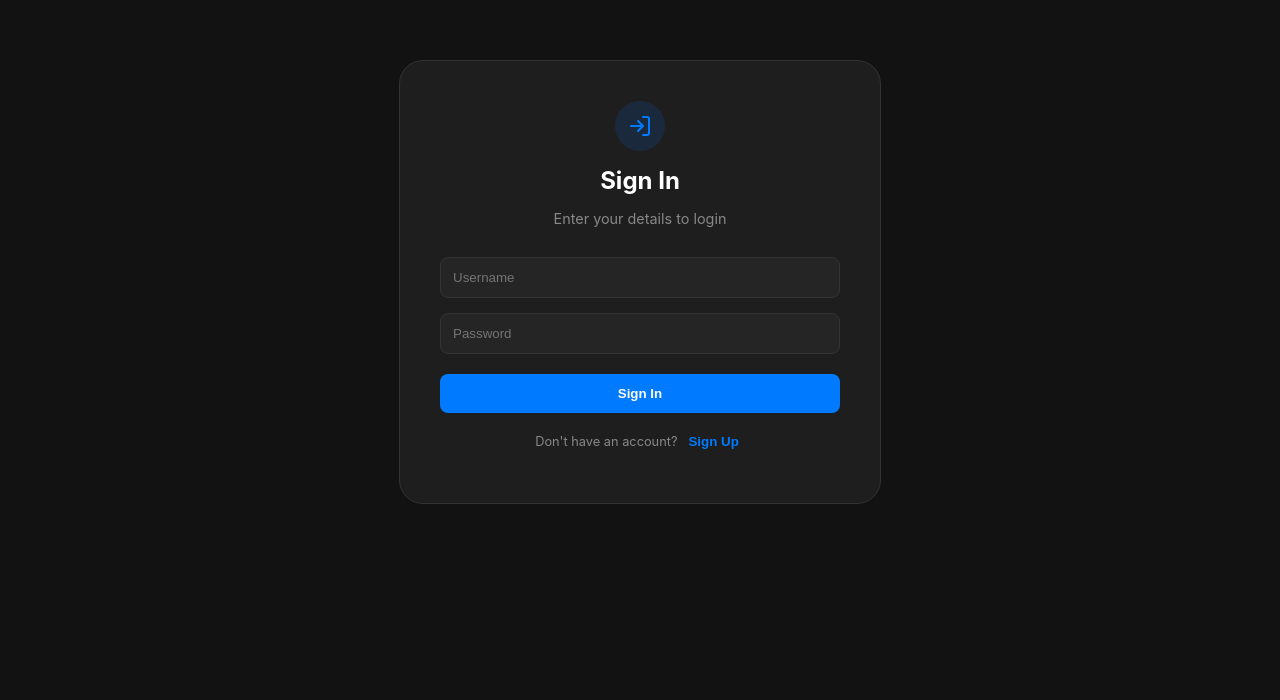
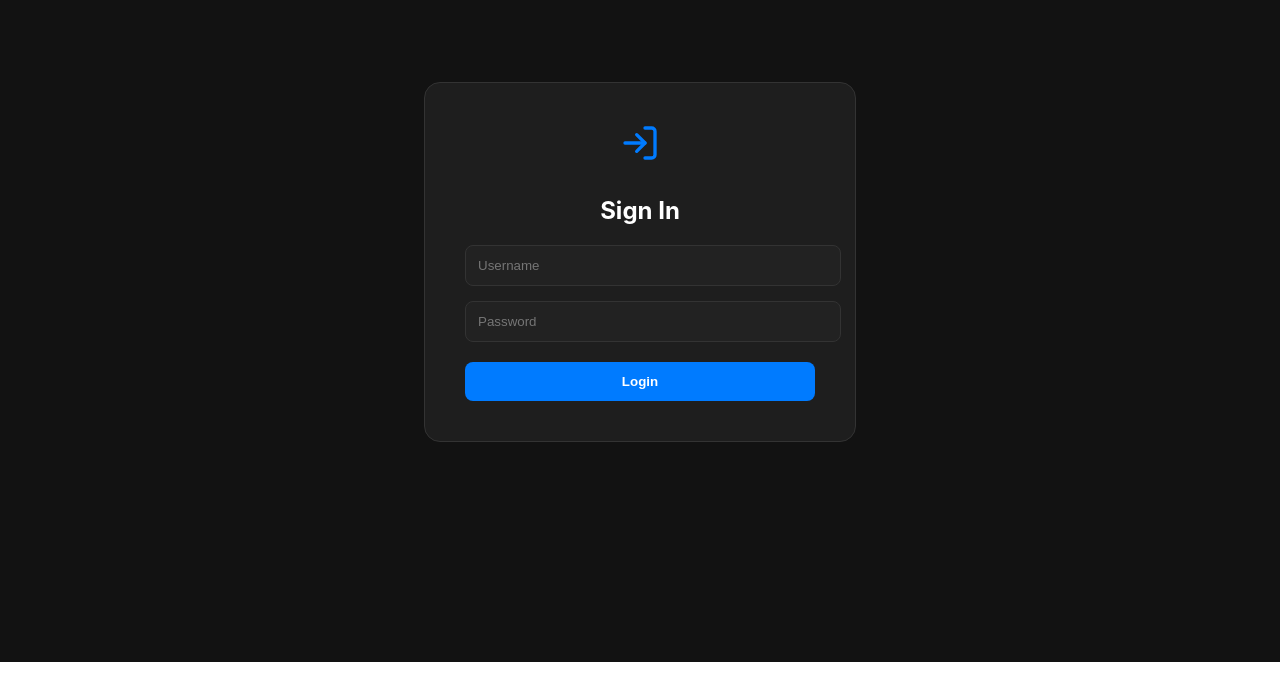
Before and after one commit to lmakweya9/freelance-dashboard, a React (Create React App) app in the folder frontend/: page / in a window 1280 px wide. Shown: the part 138-838 px from the top of the page. After the commit the page ends 800 px from the top, so only its background shows below. Built offline with nearby package versions, Linux system fonts and the light colour scheme.

Commit message:
Update Login.js

```diff
--- a/frontend/src/Login.js
+++ b/frontend/src/Login.js
@@ -1,89 +1,45 @@
 import React, { useState } from 'react';
 import axios from 'axios';
-import { User, Lock, ArrowRight, Loader2, LogIn } from 'lucide-react';
+import { Loader2, LogIn } from 'lucide-react'; // Removed User, Lock, ArrowRight
 
 const Login = ({ setToken }) => {
-    const [isLogin, setIsLogin] = useState(true);
     const [formData, setFormData] = useState({ username: '', password: '' });
     const [loading, setLoading] = useState(false);
-    const [msg, setMsg] = useState({ text: '', type: '' });
+    const [error, setError] = useState('');
 
     const API_URL = 'https://freelance-api-xyz.onrender.com';
 
     const handleAuth = async (e) => {
         e.preventDefault();
         setLoading(true);
-        setMsg({ text: '', type: '' });
-
-        const endpoint = isLogin ? '/login' : '/register';
-
+        setError('');
         try {
-            // Added a longer timeout for Render cold starts
-            const res = await axios.post(`${API_URL}${endpoint}`, formData, { timeout: 40000 });
-
-            if (isLogin) {
-                setToken(res.data.access_token);
-            } else {
-                setMsg({ text: "Account created! Now Sign In.", type: 'success' });
-                setIsLogin(true);
-            }
+            const res = await axios.post(`${API_URL}/login`, formData);
+            setToken(res.data.access_token);
         } catch (err) {
-            console.error(err);
-            let errorText = "Connection failed. Please try again.";
-
-            if (err.code === 'ECONNABORTED') {
-                errorText = "Server is taking too long to wake up. Please wait 10 seconds and retry.";
-            } else if (err.response) {
-                errorText = err.response.data.detail || "Invalid username or password.";
-            }
-
-            setMsg({ text: errorText, type: 'error' });
+            setError(err.response?.data?.detail || "Login failed");
         } finally {
             setLoading(false);
         }
     };
 
     return (
-        <div style={{ display: 'flex', justifyContent: 'center', alignItems: 'center', minHeight: '100vh', backgroundColor: '#121212', padding: '20px' }}>
-            <div style={{ backgroundColor: '#1e1e1e', padding: '40px', borderRadius: '24px', width: '100%', maxWidth: '400px', border: '1px solid #333' }}>
-                <div style={{ textAlign: 'center', marginBottom: '30px' }}>
-                    <div style={{ backgroundColor: '#007bff22', width: '50px', height: '50px', borderRadius: '50%', display: 'flex', justifyContent: 'center', alignItems: 'center', margin: '0 auto 15px' }}>
-                        <LogIn color="#007bff" size={24} />
-                    </div>
-                    <h2 style={{ color: 'white', fontSize: '1.5rem', margin: '0 0 8px 0' }}>
-                        {isLogin ? 'Sign In' : 'Sign Up'}
-                    </h2>
-                    <p style={{ color: '#888', fontSize: '0.9rem' }}>{isLogin ? 'Enter your details to login' : 'Create a new account'}</p>
+        <div style={{ display: 'flex', justifyContent: 'center', alignItems: 'center', height: '100vh', backgroundColor: '#121212' }}>
+            <div style={{ backgroundColor: '#1e1e1e', padding: '40px', borderRadius: '16px', width: '350px', border: '1px solid #333' }}>
+                <div style={{ textAlign: 'center', color: 'white' }}>
+                    <LogIn size={40} color="#007bff" style={{ marginBottom: '10px' }} />
+                    <h2 style={{ marginBottom: '20px' }}>Sign In</h2>
                 </div>
-
-                {msg.text && (
-                    <div style={{ padding: '10px', borderRadius: '8px', marginBottom: '15px', fontSize: '0.8rem', backgroundColor: msg.type === 'success' ? '#28a74522' : '#dc354522', color: msg.type === 'success' ? '#28a745' : '#dc3545', border: `1px solid ${msg.type === 'success' ? '#28a745' : '#dc3545'}` }}>
-                        {msg.text}
-                    </div>
-                )}
-
+                {error && <p style={{ color: '#ff4444', textAlign: 'center' }}>{error}</p>}
                 <form onSubmit={handleAuth}>
-                    <input
-                        type="text" placeholder="Username" required
-                        style={{ width: '100%', padding: '12px', marginBottom: '15px', borderRadius: '8px', border: '1px solid #333', background: '#252525', color: 'white', boxSizing: 'border-box' }}
-                        onChange={(e) => setFormData({...formData, username: e.target.value})}
-                    />
-                    <input
-                        type="password" placeholder="Password" required
-                        style={{ width: '100%', padding: '12px', marginBottom: '20px', borderRadius: '8px', border: '1px solid #333', background: '#252525', color: 'white', boxSizing: 'border-box' }}
-                        onChange={(e) => setFormData({...formData, password: e.target.value})}
-                    />
-                    <button disabled={loading} style={{ width: '100%', padding: '12px', backgroundColor: '#007bff', color: 'white', border: 'none', borderRadius: '8px', cursor: 'pointer', fontWeight: 'bold', display: 'flex', justifyContent: 'center', alignItems: 'center', gap: '10px' }}>
-                        {loading ? <Loader2 className="animate-spin" size={18} /> : (isLogin ? 'Sign In' : 'Sign Up')}
+                    <input type="text" placeholder="Username" required style={{ width: '100%', padding: '12px', marginBottom: '15px', borderRadius: '8px', border: '1px solid #333', background: '#222', color: 'white' }}
+                        onChange={(e) => setFormData({...formData, username: e.target.value})} />
+                    <input type="password" placeholder="Password" required style={{ width: '100%', padding: '12px', marginBottom: '20px', borderRadius: '8px', border: '1px solid #333', background: '#222', color: 'white' }}
+                        onChange={(e) => setFormData({...formData, password: e.target.value})} />
+                    <button disabled={loading} style={{ width: '100%', padding: '12px', backgroundColor: '#007bff', color: 'white', border: 'none', borderRadius: '8px', cursor: 'pointer', fontWeight: 'bold' }}>
+                        {loading ? <Loader2 className="animate-spin" /> : 'Login'}
                     </button>
                 </form>
-
-                <p style={{ textAlign: 'center', color: '#888', marginTop: '20px', fontSize: '0.8rem' }}>
-                    {isLogin ? "Don't have an account?" : "Already have an account?"}
-                    <button onClick={() => setIsLogin(!isLogin)} style={{ background: 'none', border: 'none', color: '#007bff', cursor: 'pointer', fontWeight: 'bold', marginLeft: '5px' }}>
-                        {isLogin ? 'Sign Up' : 'Sign In'}
-                    </button>
-                </p>
             </div>
         </div>
     );
```
